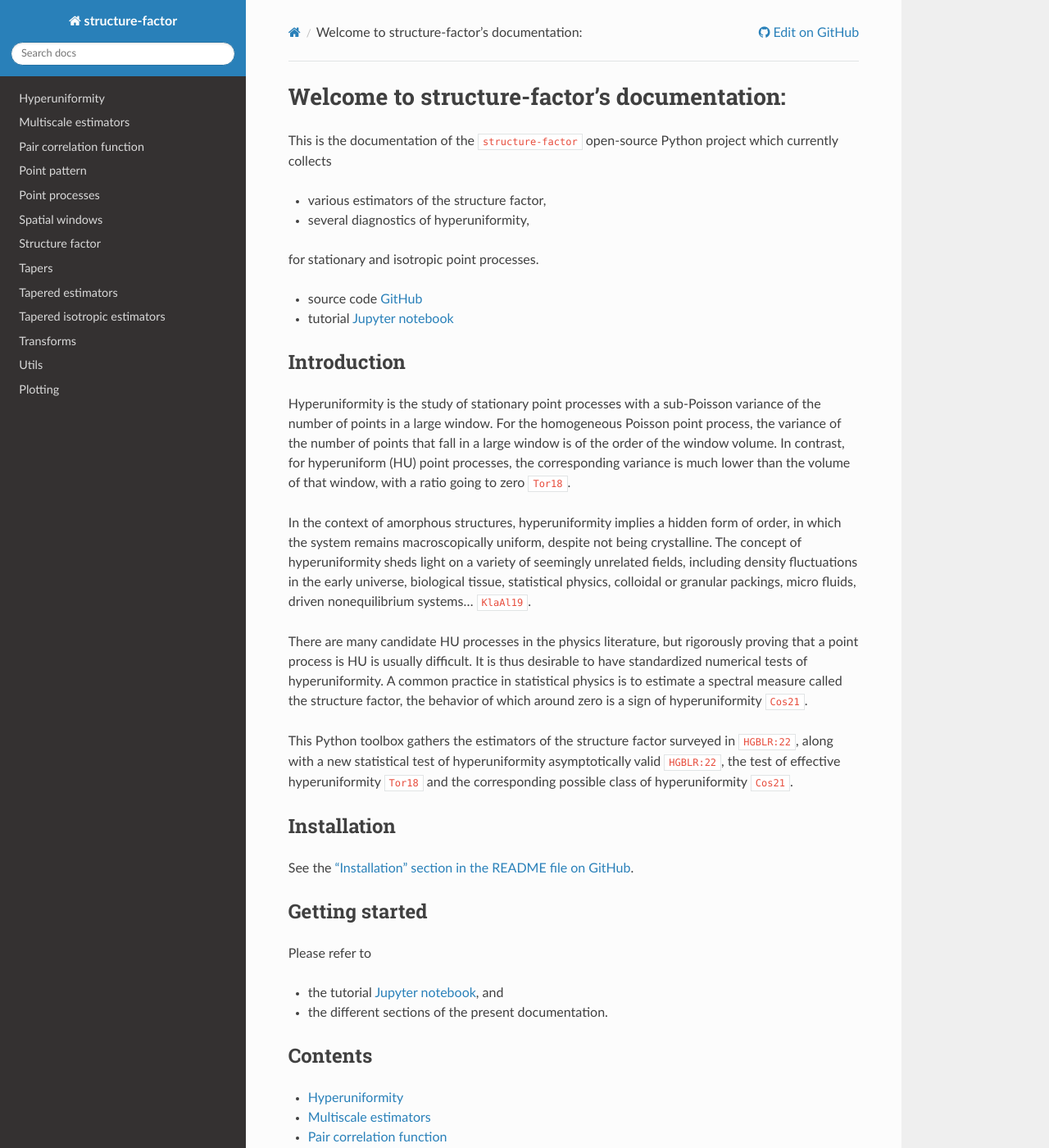
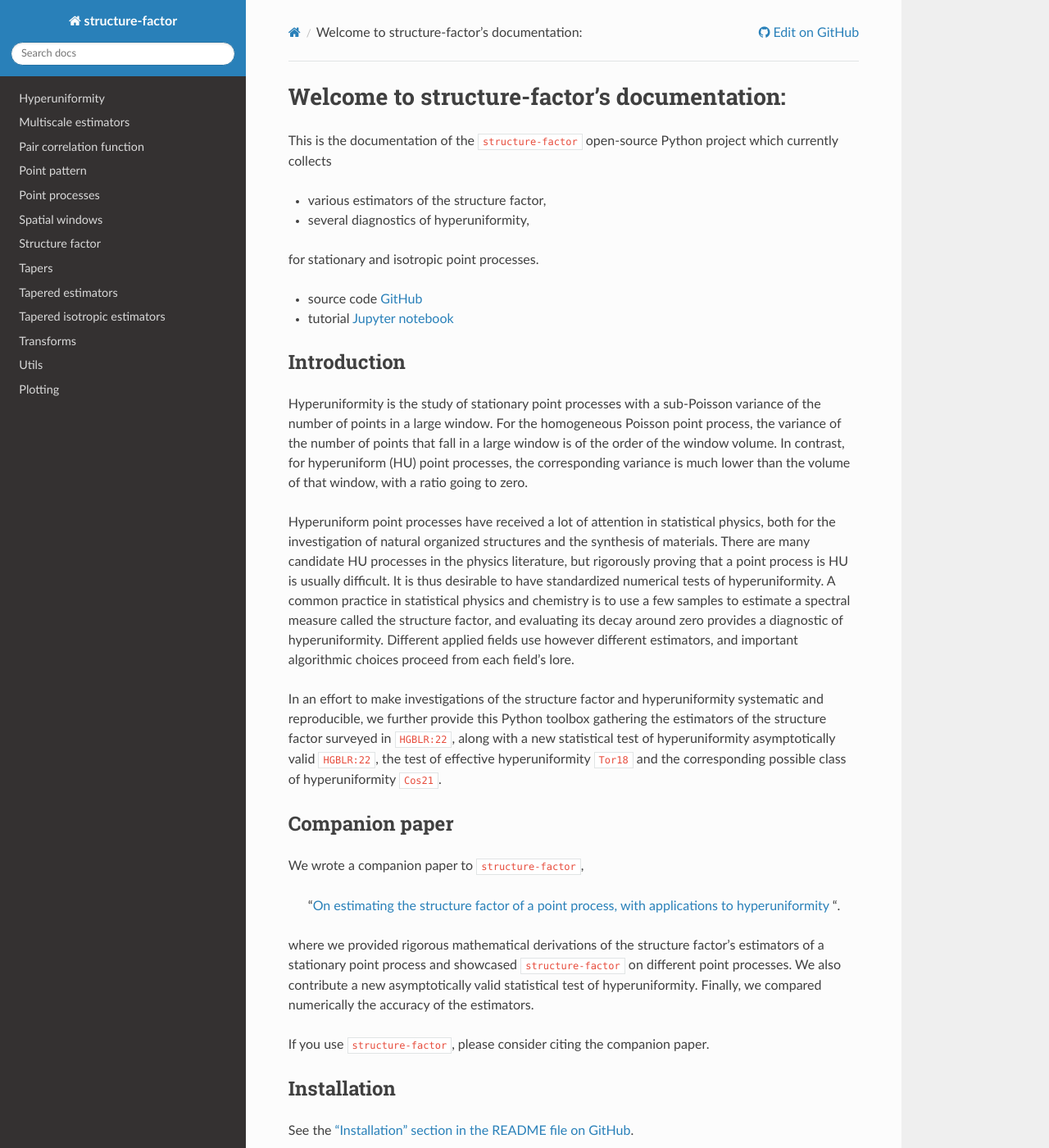
Before and after one commit to For-a-few-DPPs-more/structure-factor, a Sphinx documentation site: the page built from docs/index.rst, in a window 1280 px wide and 1400 px high. Shown: the whole window at 82% size. Built offline with Sphinx 7.4.7 and the Read the Docs theme 2.0.0, drawn with Linux system fonts in a browser that asks for light colours; pages that are not in the unit, such as notebooks, are missing from menus; cross-references to code outside the pages are shown as plain code.

Commit message:
update index.rst

```diff
--- a/docs/index.rst
+++ b/docs/index.rst
@@ -19,17 +19,29 @@ for stationary and isotropic point processes.
 Introduction
 ------------
 
-Hyperuniformity is the study of stationary point processes with a sub-Poisson variance of the number of points in a large window. For the homogeneous Poisson point process, the variance of the number of points that fall in a large window is of the order of the window volume. In contrast, for hyperuniform (HU) point processes, the corresponding variance is much lower than the volume of that window, with a ratio going to zero :cite:`Tor18`.
+Hyperuniformity is the study of stationary point processes with a sub-Poisson variance of the number of points in a large window. For the homogeneous Poisson point process, the variance of the number of points that fall in a large window is of the order of the window volume. In contrast, for hyperuniform (HU) point processes, the corresponding variance is much lower than the volume of that window, with a ratio going to zero.
 
-In the context of amorphous structures, hyperuniformity implies a hidden form of order, in which the system remains macroscopically uniform, despite not being crystalline.
-The concept of hyperuniformity sheds light on a variety of seemingly unrelated fields, including density fluctuations in the early universe, biological tissue, statistical physics, colloidal or granular packings, micro fluids, driven nonequilibrium systems... :cite:`KlaAl19`.
+Hyperuniform point processes have received a lot of attention in statistical physics, both for the investigation of natural organized structures and the synthesis of materials.
+There are many candidate HU processes in the physics literature, but rigorously proving that a point process is HU is usually difficult. It is thus desirable to have standardized numerical tests of hyperuniformity. A common practice in statistical physics and chemistry is to use a few samples to estimate a spectral measure called the structure factor, and evaluating its decay around zero provides a diagnostic of hyperuniformity.
+Different applied fields use however different estimators, and important algorithmic choices proceed from each field's lore.
 
-There are many candidate HU processes in the physics literature, but rigorously proving that a point process is HU is usually difficult. It is thus desirable to have standardized numerical tests of hyperuniformity. A common practice in statistical physics is to estimate a spectral measure called the structure factor, the behavior of which around zero is a sign of hyperuniformity :cite:`Cos21`.
+In an effort to make investigations of the structure factor and hyperuniformity systematic and reproducible, we further provide
+this Python toolbox gathering the estimators of the structure factor surveyed in :cite:`HGBLR:22`, along with a new statistical test of hyperuniformity asymptotically valid :cite:`HGBLR:22`, the test of effective hyperuniformity :cite:`Tor18` and the corresponding possible class of hyperuniformity :cite:`Cos21`.
 
-This Python toolbox gathers the estimators of the structure factor surveyed in :cite:`HGBLR:22`, along with a new statistical test of hyperuniformity asymptotically valid :cite:`HGBLR:22`, the test of effective hyperuniformity :cite:`Tor18` and the corresponding possible class of hyperuniformity :cite:`Cos21`.
+Companion paper
+---------------
+We wrote a companion paper to ``structure-factor``,
+
+   "`On estimating the structure factor of a point process, with applications to hyperuniformity <https://arxiv.org/abs/2203.08749>`_ ".
+
+where we provided rigorous mathematical derivations of the structure factor's estimators of a stationary point process and showcased ``structure-factor`` on different point processes.
+We also contribute a new asymptotically valid statistical test of hyperuniformity.
+Finally, we compared numerically the accuracy of the estimators.
+
+If you use ``structure-factor``, please consider citing the companion paper.
 
 Installation
-------------
+--------------
 
 See the `"Installation" section in the README file on GitHub <https://github.com/For-a-few-DPPs-more/structure-factor#installation>`_.
 
```
Also changed, not shown: README.md (+3 -1 lines).
